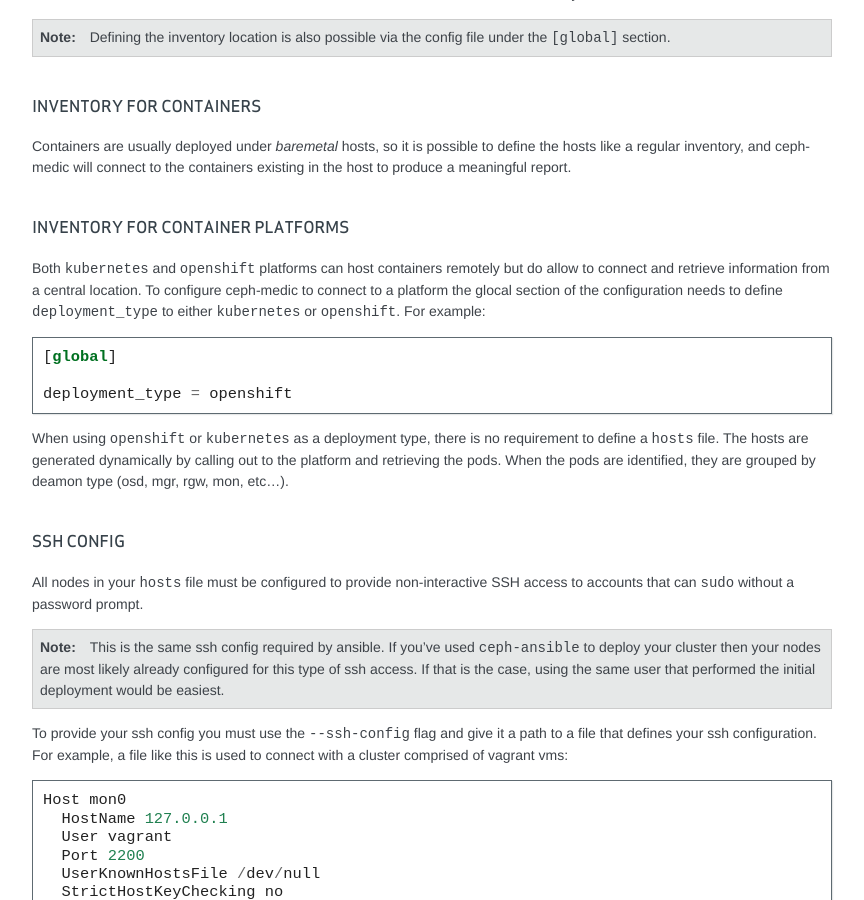
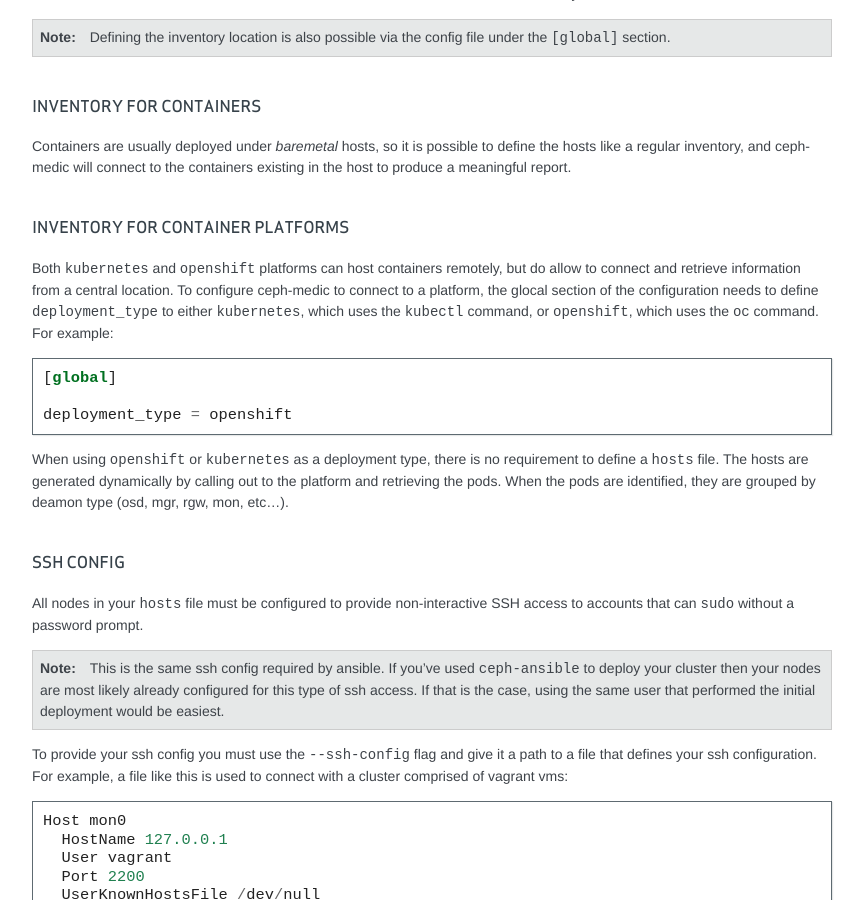
Before and after one commit to ceph/ceph-medic, a Sphinx documentation site: the page built from docs/source/index.rst, in a window 1280 px wide and 900 px high, scrolled down 835 px. Shown: the whole window, without its empty margins (328-1192 px from the left). Built offline with Sphinx 7.4.7, drawn with Linux system fonts in a browser that asks for light colours.

Commit message:
Modified documentation to explain openshift and kubernetes connection

```diff
--- a/README.rst
+++ b/README.rst
@@ -2,6 +2,6 @@
 ceph-medic
 ==========
 
-``ceph-medic`` is a tool that performs checks against Ceph clusters to identify common issues preventing proper functionality. It works by comparing different nodes across a cluster and supports several systems, including Docker containers, OpenShift, and Kubernetes. It requires non-interactive SSH access to accounts that can ``sudo`` without a password prompt.
+``ceph-medic`` is a tool that performs checks against Ceph clusters to identify common issues preventing proper functionality. It supports Kubernetes and OpenShift, using ``kubectl`` and ``oc``, respectively. It requires non-interactive SSH access to accounts that can ``sudo`` without a password prompt.
 
 Full usage documentation can be found at: http://docs.ceph.com/ceph-medic
--- a/docs/source/index.rst
+++ b/docs/source/index.rst
@@ -60,11 +60,11 @@
 
 Inventory for Container Platforms
 ---------------------------------
-Both ``kubernetes`` and ``openshift`` platforms can host containers remotely
-but do allow to connect and retrieve information from a central location. To
-configure ceph-medic to connect to a platform the glocal section of the
-configuration needs to define ``deployment_type`` to either ``kubernetes`` or
-``openshift``. For example::
+Both ``kubernetes`` and ``openshift`` platforms can host containers remotely,
+but do allow to connect and retrieve information from a central location.
+To configure ceph-medic to connect to a platform, the glocal section of the
+configuration needs to define ``deployment_type`` to either ``kubernetes``, which
+uses the ``kubectl`` command, or ``openshift``, which uses the ``oc`` command. For example::
 
     [global]
 
```
